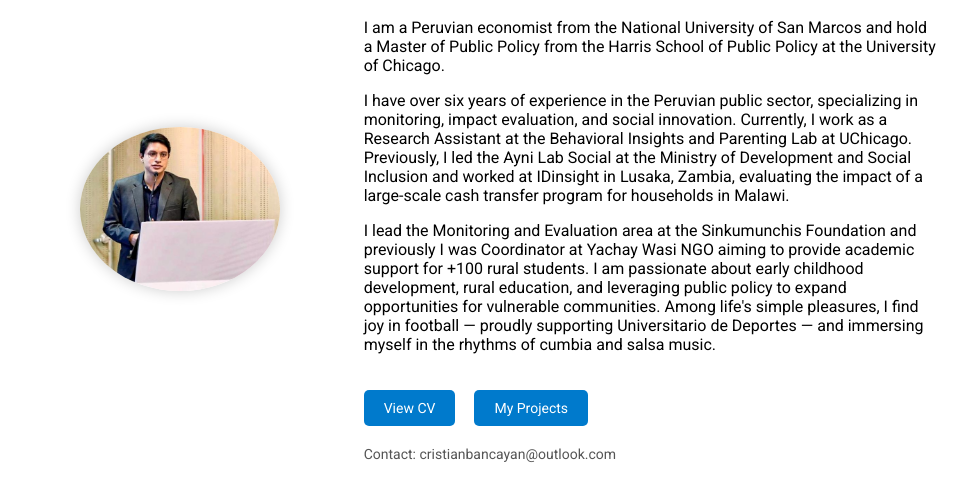
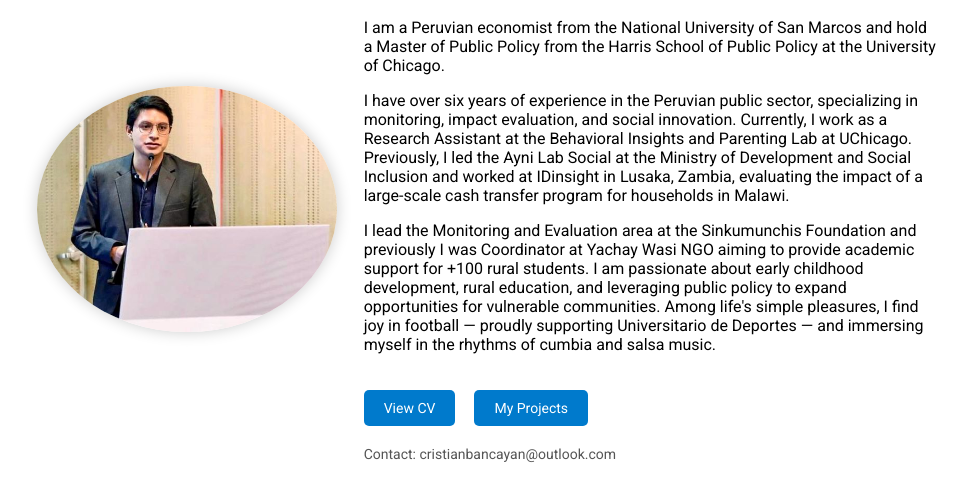
Before and after one commit to cristian-bancayan/cristian-bancayan.github.io, a plain HTML site: page index.html in a window 1280 px wide. Shown: the part 101-602 px from the top of the page, without its empty margins (153-1120 px from the left). Drawn offline with Linux system fonts and the light colour scheme.

Commit message:
Update index.html

```diff
--- a/index.html
+++ b/index.html
@@ -33,8 +33,8 @@
     }
 
     .left img {
-      width: 100%;
-      max-width: 200px;
+      width: 150%;
+      max-width: 300px;
       height: auto;
       border-radius: 50%;
       box-shadow: 0 0 15px rgba(0, 0, 0, 0.2);
```
